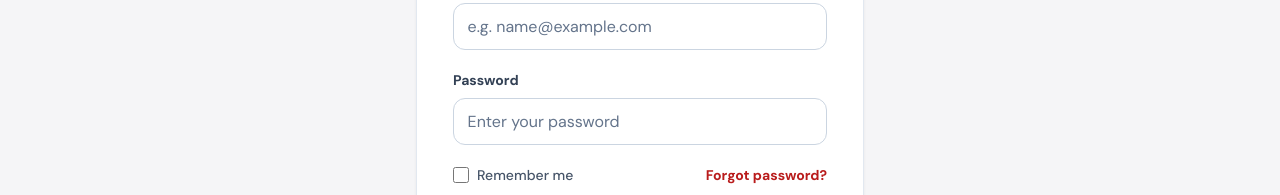
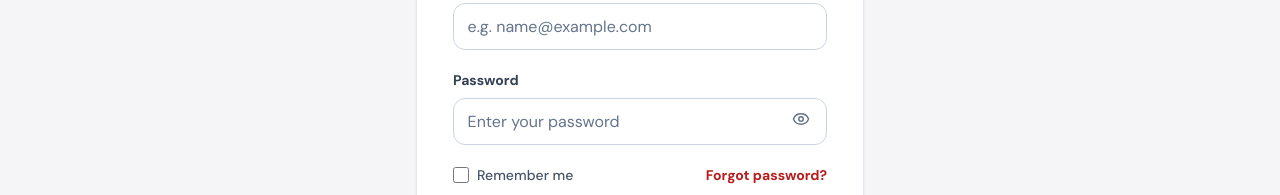
Before and after one commit to ShoaibSikder/Fotabo-Hashi, a React (Vite) app in the folder frontend/: page /login in a window 1280 px wide. Shown: the part 273-468 px from the top of the page. Built offline with nearby package versions, Linux system fonts and the light colour scheme; no server answers.

Commit message:
added the password show/hide toggle on login page password field

```diff
--- a/frontend/src/features/authentication/pages/LoginPage.jsx
+++ b/frontend/src/features/authentication/pages/LoginPage.jsx
@@ -1,5 +1,5 @@
 import { useState } from 'react';
-import { ArrowRight } from 'lucide-react';
+import { ArrowRight, Eye, EyeOff } from 'lucide-react';
 import { Link, Navigate, useLocation } from 'react-router-dom';
 import Card from '../../../components/ui/Card.jsx';
 import Button from '../../../components/ui/Button.jsx';
@@ -14,6 +14,7 @@ export default function LoginPage() {
   const location = useLocation();
   const [email, setEmail] = useState('');
   const [password, setPassword] = useState('');
+  const [showPassword, setShowPassword] = useState(false);
   const [rememberMe, setRememberMe] = useState(false);
   const [busy, setBusy] = useState(false);
   const [error, setError] = useState('');
@@ -41,7 +42,29 @@ export default function LoginPage() {
         <form onSubmit={submit} className="mt-7 space-y-5">
           {error && <div role="alert" className="rounded-xl border border-red-200 bg-red-50 px-4 py-3 text-sm font-semibold text-red-800">{error}</div>}
           <Input id="email" label={t('emailAddress')} type="email" autoComplete="email" required placeholder="e.g. name@example.com" value={email} onFocus={warmCsrfToken} onChange={(event) => setEmail(event.target.value)} />
-          <Input id="password" label={t('password')} type="password" autoComplete="current-password" required placeholder="Enter your password" value={password} onChange={(event) => setPassword(event.target.value)} />
+          <div className="relative">
+            <Input
+              id="password"
+              label={t('password')}
+              type={showPassword ? 'text' : 'password'}
+              autoComplete="current-password"
+              required
+              placeholder="Enter your password"
+              inputClassName="pr-12"
+              value={password}
+              onChange={(event) => setPassword(event.target.value)}
+            />
+            <button
+              type="button"
+              onClick={() => setShowPassword((shown) => !shown)}
+              aria-label={t(showPassword ? 'hidePassword' : 'showPassword')}
+              aria-pressed={showPassword}
+              className="absolute right-2 top-[1.95rem] grid h-9 w-9 place-items-center rounded-lg text-slate-500 hover:bg-slate-100 focus-visible:outline focus-visible:outline-2 focus-visible:outline-brand"
+            >
+              <span className="sr-only">{t(showPassword ? 'hidePassword' : 'showPassword')}</span>
+              {showPassword ? <EyeOff size={18} aria-hidden="true" /> : <Eye size={18} aria-hidden="true" />}
+            </button>
+          </div>
           <div className="flex flex-wrap items-center justify-between gap-3 text-sm">
             <label htmlFor="remember-me" className="inline-flex cursor-pointer items-center gap-2 font-medium text-muted">
               <input
```
